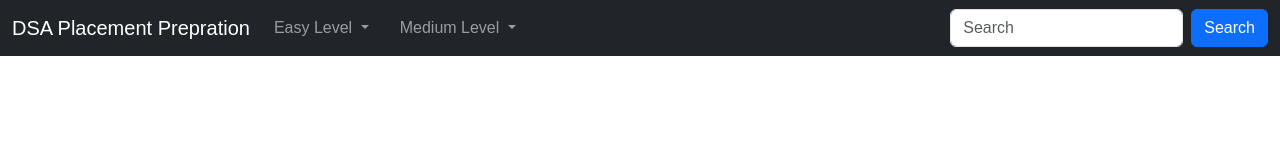
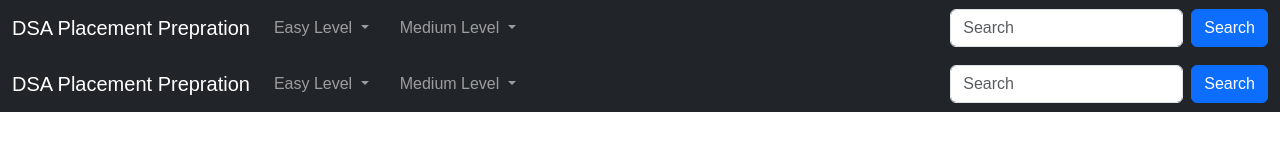
Before and after one commit to ikhan-01/DSA_Placements, a plain HTML site: page home1.html in a window 1280 px wide. Drawn offline with nearby package versions, Linux system fonts and the light colour scheme.

Commit message:
final Correct

```diff
--- a/home1.html
+++ b/home1.html
@@ -102,6 +102,6 @@
   </div>
 </nav>
 
-  <iframe name="contentFrame" src="home.html"></iframe>
+  <iframe name="contentFrame" src="home1.html"></iframe>
 </body>
 </html>
```
